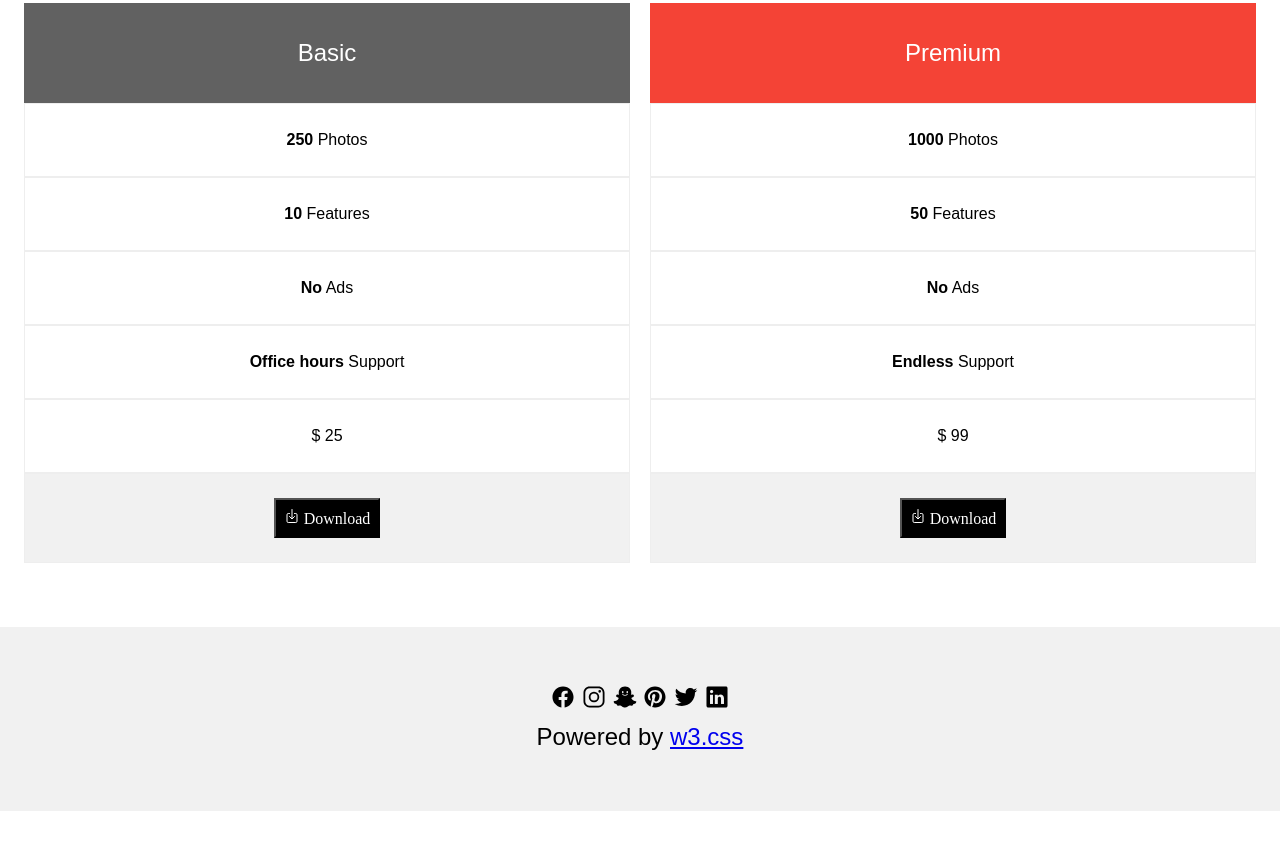
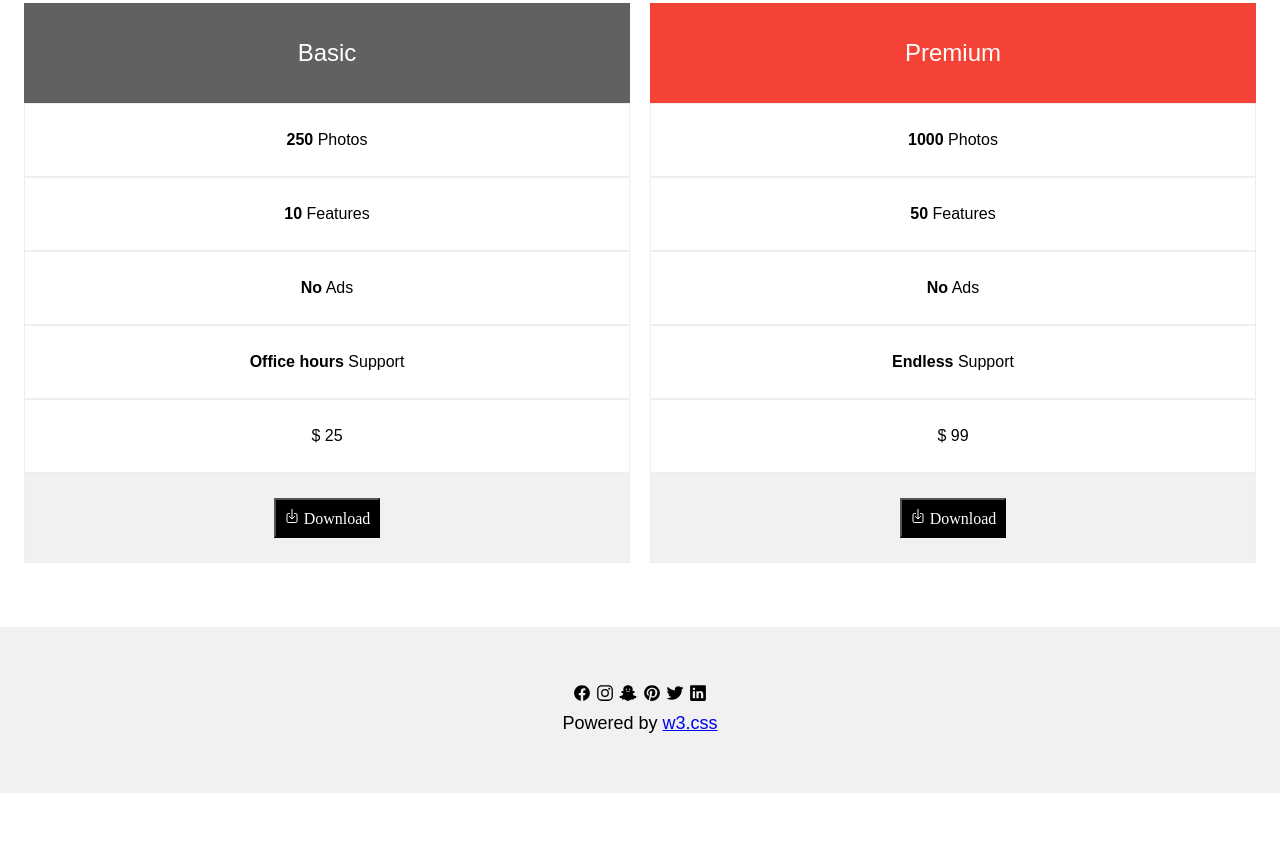
Before and after one commit to DarakhshanAG/html-css-templates, a plain HTML site: page app-launch/index.html in a window 1280 px wide. Shown: the part 3068-3917 px from the top of the page. After the commit the page ends 3861 px from the top, so only its background shows below. Drawn offline with nearby package versions, Linux system fonts and the light colour scheme.

Commit message:
app-launch-template-v1-complete

```diff
--- a/app-launch/css/footer.css
+++ b/app-launch/css/footer.css
@@ -1,7 +1,7 @@
 .footer{
     background-color: #F1F1F1;
     padding: 56px;
-    margin:64px 0 64px 0;
+    margin-top:64px;
     text-align: center;
-    font-size: 24px;
+    font-size: 18px;
 }
--- a/app-launch/index.html
+++ b/app-launch/index.html
@@ -173,7 +173,7 @@
           </div>
     </section>
 
-    <footer class="footer">
+    <footer class="footer fw400">
       <p class="footer-logo"><ion-icon name="logo-facebook"></ion-icon>
         <ion-icon name="logo-instagram"></ion-icon>
         <ion-icon name="logo-snapchat"></ion-icon>
```
